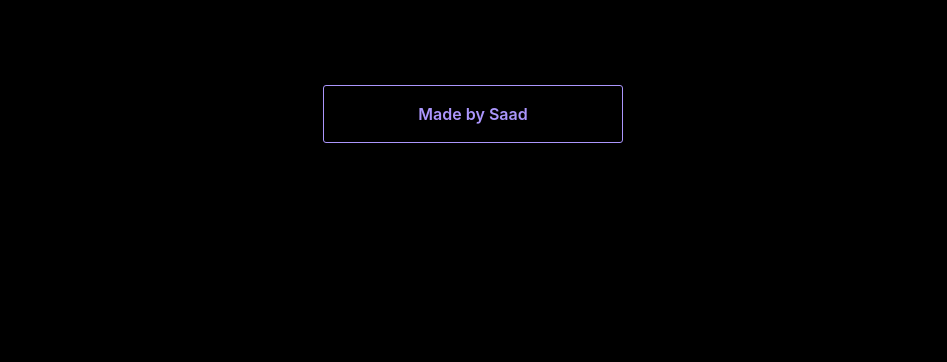
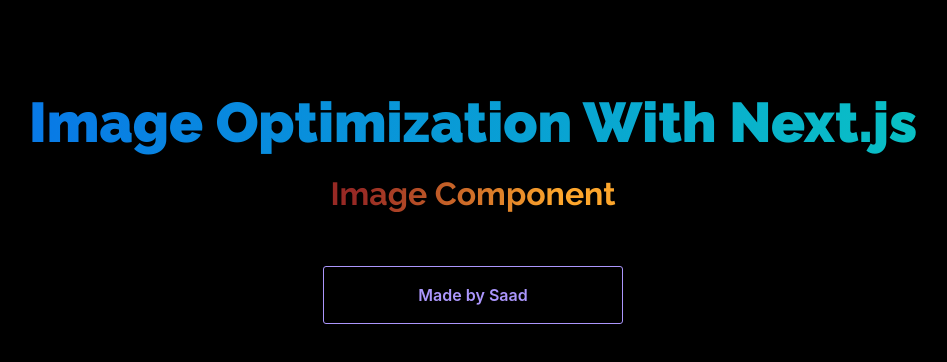
Before and after one commit to msaaddev/nextjs-conf-demo, a Next.js app: page /image in a window 1280 px wide. Shown: the top 362 px of the page, without its empty margins (167-1114 px from the left). Built offline with nearby package versions, Linux system fonts and the light colour scheme.

Commit message:
📦 NEW: header component

```diff
--- /dev/null
+++ b/components/common/header.js
@@ -0,0 +1,15 @@
+import Link from 'next/link';
+import styles from '../../styles/header.module.css';
+
+const Header = ({ text }) => {
+	return (
+		<div className={styles.container}>
+			<Link href="/">
+				<h2>Image Optimization With Next.js</h2>
+			</Link>
+			<h3>{text}</h3>
+		</div>
+	);
+};
+
+export default Header;
--- a/pages/image.js
+++ b/pages/image.js
@@ -1,9 +1,11 @@
-const image = () => {
+import Header from '../components/common/header';
+
+const ImageComponent = () => {
 	return (
 		<div>
-			<h2>hello</h2>
+			<Header text="Image Component" />
 		</div>
 	);
 };
 
-export default image;
+export default ImageComponent;
--- a/pages/img.js
+++ b/pages/img.js
@@ -1,7 +1,9 @@
+import Header from '../components/common/header';
+
 const img = () => {
 	return (
 		<div>
-			<h2>hello</h2>
+			<Header text="img HTML tag" />
 		</div>
 	);
 };
--- a/styles/Home.module.css
+++ b/styles/Home.module.css
@@ -32,7 +32,7 @@
 }
 
 .heading h3 {
-	font-size: 1.6rem;
+	font-size: 1.8rem;
 	margin: 0;
 	background-color: #fff;
 	-webkit-text-fill-color: transparent;
--- /dev/null
+++ b/styles/header.module.css
@@ -0,0 +1,40 @@
+.container {
+	display: flex;
+	flex-direction: column;
+	justify-content: center;
+	align-items: center;
+	height: 250px;
+	text-align: center;
+}
+
+.container h2 {
+	padding-top: 50px;
+	cursor: pointer;
+	font-size: 3.5rem;
+	font-weight: 900;
+	margin: 0;
+	background-color: #fff;
+	-webkit-text-fill-color: transparent;
+	-webkit-background-clip: text;
+	background-clip: text;
+	background-image: linear-gradient(
+		90deg,
+		rgba(8, 121, 230, 1),
+		rgba(9, 192, 197, 1)
+	);
+	padding-bottom: 20px;
+}
+
+.container h3 {
+	font-size: 2rem;
+	margin: 0;
+	background-color: #fff;
+	-webkit-text-fill-color: transparent;
+	-webkit-background-clip: text;
+	background-clip: text;
+	background-image: linear-gradient(
+		90deg,
+		rgb(151, 41, 36) 10%,
+		rgb(253, 166, 44) 80%
+	);
+}
```
